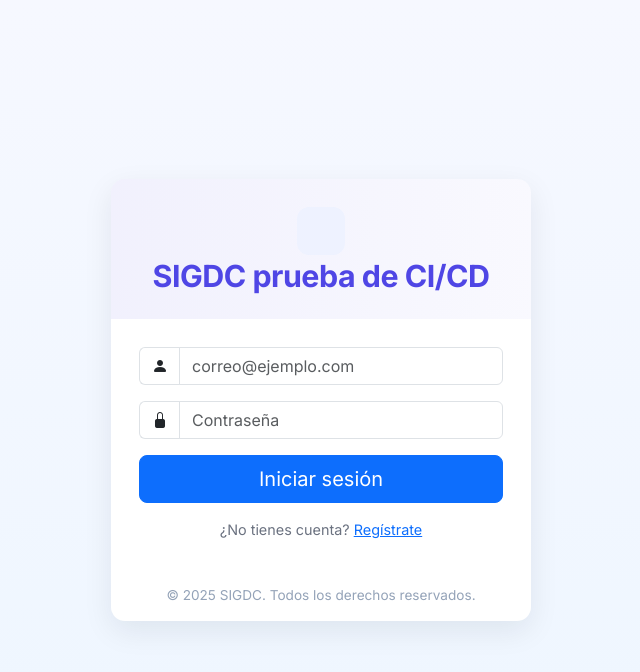
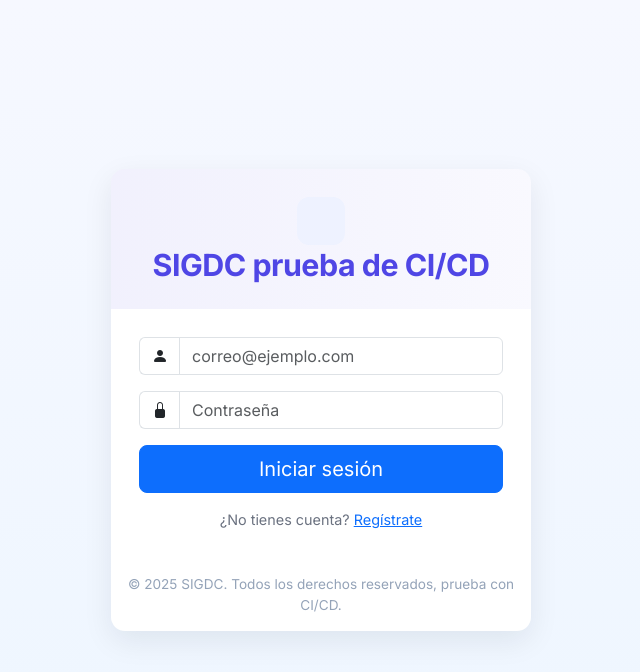
Before and after one commit to angelDi0/SIGDC, a Django app: page /usuarios/index/ in a window 1280 px wide. Shown: the top 672 px of the page, without its empty margins (319-959 px from the left). Run offline with Django 5.2, Linux system fonts and the light colour scheme.

Commit message:
Agregando CI/CD

```diff
--- a/SIGDC/templates/usuarios/index.html
+++ b/SIGDC/templates/usuarios/index.html
@@ -143,7 +143,7 @@
         </div>
 
         <footer class="auth-footer">
-          &copy; <span id="year"></span> SIGDC. Todos los derechos reservados.
+          &copy; <span id="year"></span> SIGDC. Todos los derechos reservados, prueba con CI/CD.
         </footer>
       </div>
     </div>
```
